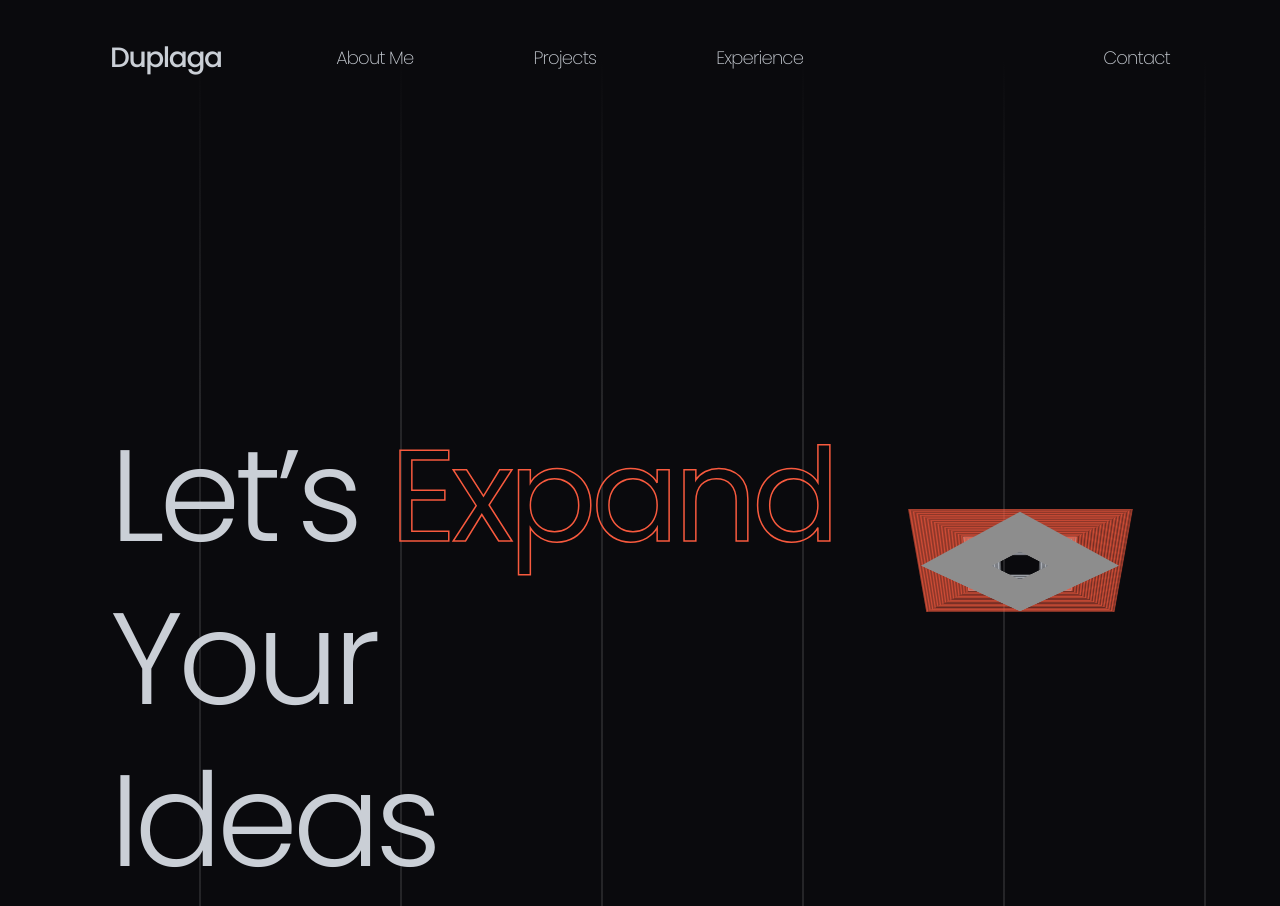
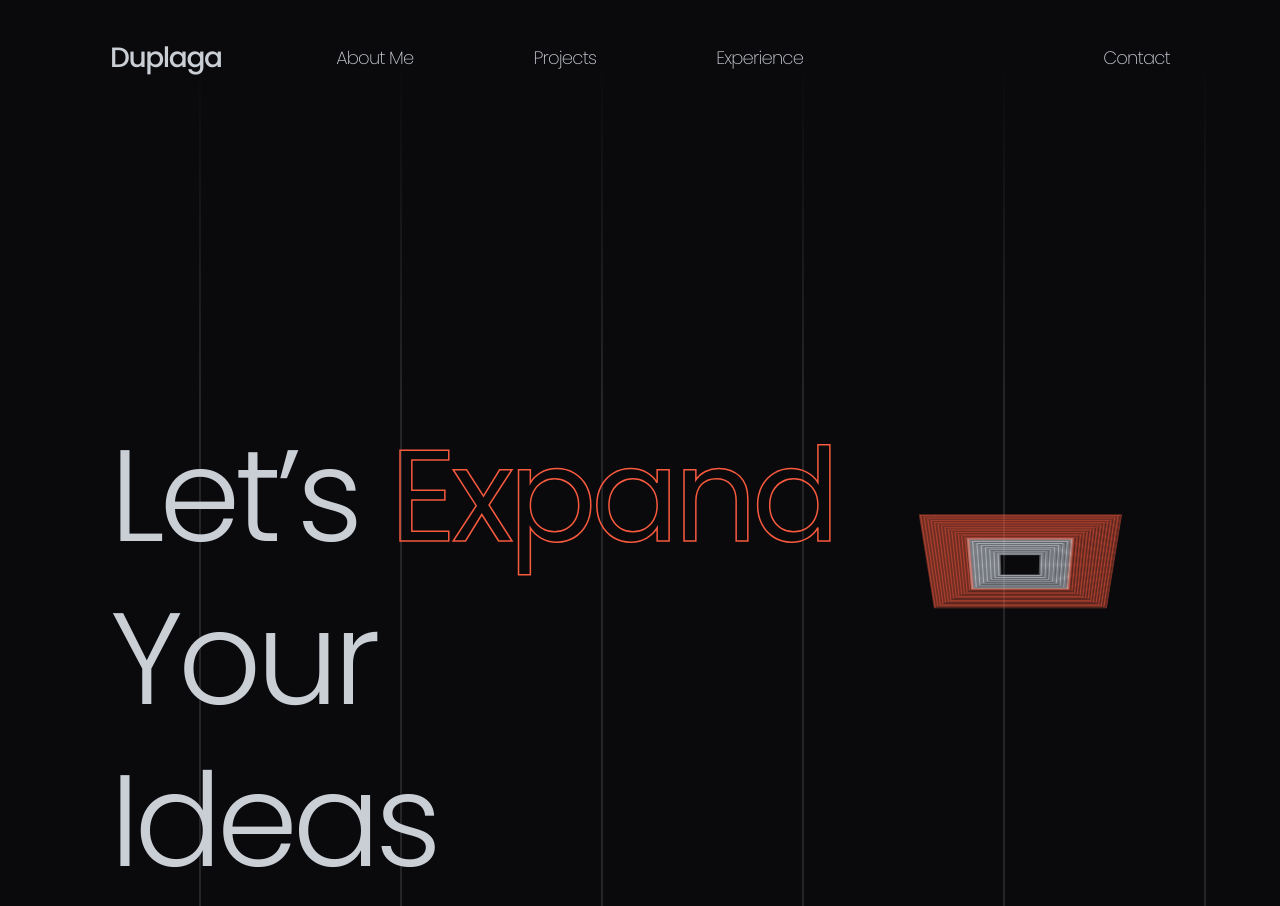
Before and after one commit to PawelDuplaga/3d-test, a Next.js app: page / in a window 1280 px wide. Shown: the top 906 px of the page. Built offline with nearby package versions, Linux system fonts and the light colour scheme.

Commit message:
code cleanup

```diff
--- a/src/components/Hero/Hero.tsx
+++ b/src/components/Hero/Hero.tsx
@@ -1,55 +1,26 @@
 'use client'
 
-import { useEffect, useMemo, useRef, useState } from 'react';
+import { useState } from 'react';
 import styles from './styles.module.scss';
 import ThreeThing from '../ThreeThing';
 
 
 const Hero = () => {
-  // console.log("RERENDER")
+
 
   const [isExpanded, setIsExpanded] = useState(false);
   const [isAnimated, setIsAnimated] = useState(false);
-  const [dragDiff, setDragDiff] = useState(0);
-  const [startDragXCordinate, setStartDragXCordinat] = useState<number>()
-  const fontElemRef = useRef<HTMLDivElement>(null);
 
-
-
-  useEffect(() => {
-    // console.log(fontElemRef)
-    // const targetElement = fontElemRef.current;
-    // if (targetElement) {
-    //   const elementRect = targetElement.getBoundingClientRect();
-    //   const elementX = elementRect.left + elementRect.width / 2;
-    //   const elementY = elementRect.top + elementRect.height / 2;
-
-    //   console.log('Element Coordinates:', { x: elementX, y: elementY });
-    //   setFontElemXCordinate(elementX)
-    // }
-  },[])
-
-  const handleDragStart = (e : any) => {
-    setStartDragXCordinat(e.clientX);
-
+  const onMouseLeave = () => {
+    setIsExpanded(false);
+    setIsAnimated(false);
   }
 
-  const handleDragEnd = (e : any) => {
-    if (startDragXCordinate) {
-      const newDragOffset = e.clientX;
-      setDragDiff(-(startDragXCordinate - newDragOffset));
-      console.log(startDragXCordinate - newDragOffset)
-    }
+  const onMouseEnter = () => {
+    setIsExpanded(true)
+    setIsAnimated(true)
   }
 
-
-  const handleDrag = (e : any) => {
-    // if (startDragXCordinate) {
-    //   const newDragOffset = e.clientX;
-    //   setDragDiff(-(startDragXCordinate - newDragOffset));
-    //   console.log(startDragXCordinate - newDragOffset)
-    // }
-  };
 
   return (
 		<div className={styles.heroContainer}>
@@ -58,18 +29,10 @@ const Hero = () => {
           Let’s{" "}
           <span
             className={styles.expandWord}
-            onMouseEnter={() => setIsExpanded((current) => !current)}
-            onMouseLeave={() => setIsExpanded((current) => !current)}
+            onMouseEnter={onMouseEnter}
+            onMouseLeave={onMouseLeave}
             onClick={() => setIsAnimated((current) => !current)}
           >
-            <div
-              draggable
-              ref={fontElemRef}
-              className={styles.draggableMask}
-              onDragStart={handleDragStart}
-              onDragEnd={handleDragEnd}
-              onDrag={handleDrag}
-            ></div>
             Expand
           </span>
           <br/>
@@ -79,6 +42,7 @@ const Hero = () => {
       <div className={styles.magicElement}>
         <ThreeThing expanded={isExpanded} animated={isAnimated} range1={400} range2={400}/>
       </div>
+
 		</div>
   );
 };
--- a/src/components/ThreeThing/SmallBox/SmallerBoxes.tsx
+++ b/src/components/ThreeThing/SmallBox/SmallerBoxes.tsx
@@ -27,15 +27,26 @@ type AnimatedElementProps = {
 };
 
 
-const generateSpinAnimation = (translateZ: string) => keyframes`
+const generateSpinAnimation = (translateZ: string, color: string) => keyframes`
   0% {
+    border: ${color};
     transform: ${translateZ} rotate(0deg);
+    animation-timing-function: linear;
   }
-  // 50% {
-  //   transform: ${translateZ} rotate(180deg) scale(0.7);
-  // }
+  20% {
+    border: 1px solid #cacfd6c7;
+    transform: ${translateZ} rotate(72deg);
+    animation-timing-function: linear;
+  }
+  40% {
+    border: ${color};
+    transform: ${translateZ} rotate(144deg);
+    animation-timing-function: linear;
+  }
   100% {
+    border: ${color};
     transform: ${translateZ} rotate(360deg);
+    animation-timing-function: easy-out;
   }
 `;
 
@@ -43,11 +54,12 @@ const generateSpinAnimation = (translateZ: string) => keyframes`
 // Define the styled component outside of the component function
 const AnimatedElement = styled.div<AnimatedElementProps>`
   ${({ translateZ, animated, color, sizeMin, sizeIndexMultiplier, transitionDelayIndexSub, delay, index }) => css`
-    transform: ${translateZ};
-    animation: ${animated ? generateSpinAnimation(translateZ): "NONE"} 2s ease-in-out infinite ${index/delay}s;
+    // transform: ${translateZ};
+    animation: ${animated ? generateSpinAnimation(translateZ, color): "none"} 2s ease-out infinite ${index/delay}s;
+    animation-direction: alternate;
     position: absolute;
     border: ${color};
-    transition: all 0.3s ease-in-out ${index/transitionDelayIndexSub}s;
+    // transition: all 0.3s ease-in-out ${index/transitionDelayIndexSub}s;
     width: ${index*sizeIndexMultiplier + sizeMin}px;
     height: ${index*sizeIndexMultiplier + sizeMin}px;
   `}
--- a/src/components/ThreeThing/ThreeThing.tsx
+++ b/src/components/ThreeThing/ThreeThing.tsx
@@ -38,11 +38,12 @@ const ThreeThing = ({expanded, transform, animated = false, range2 = 400}: TProp
       <SmallerBoxes
         expanded={expanded}
         animated={animated}
-        count={44}
+        count={40}
         color='1px solid #cacfd65e'
         sizeMin={40}
+        transitionDelayIndexSub={50}
         sizeIndexMultiplier={1.6}
-        rangeTranslateZ={400}
+        rangeTranslateZ={340}
         overallDeg={180}
      /> )
   }, [expanded, animated])
@@ -52,12 +53,13 @@ const ThreeThing = ({expanded, transform, animated = false, range2 = 400}: TProp
       <SmallerBoxes
         expanded={expanded}
         animated={animated}
-        count={44}
+        count={40}
         color='1px solid #cacfd65e'
         sizeMin={40}
         sizeIndexMultiplier={1.6}
-        rangeTranslateZ={-400}
-        overallDeg={-180}
+        transitionDelayIndexSub={50}
+        rangeTranslateZ={-340}
+        overallDeg={180}
         indexStart={1}
      /> )
   }, [expanded, animated])
@@ -66,12 +68,12 @@ const ThreeThing = ({expanded, transform, animated = false, range2 = 400}: TProp
     return (
       <SmallerBoxes
         expanded={expanded}
-        count={36}
-        color='2px solid #f85a3e5b'
+        count={30}
+        color='2px solid #f85a3e3f'
         sizeMin={100}
         sizeIndexMultiplier={3}
         transitionDelayIndexSub={200}
-        rangeTranslateZ={400}
+        rangeTranslateZ={340}
         overallDeg={180}
       /> )
   }, [expanded])
@@ -80,12 +82,12 @@ const ThreeThing = ({expanded, transform, animated = false, range2 = 400}: TProp
     return (
       <SmallerBoxes
         expanded={expanded}
-        count={36}
-        color='2px solid #f85a3e5b'
+        count={30}
+        color='2px solid #f85a3e3f'
         sizeMin={100}
         sizeIndexMultiplier={3}
         transitionDelayIndexSub={200}
-        rangeTranslateZ={-400}
+        rangeTranslateZ={-340}
         overallDeg={-180}
         indexStart={1}
       /> )
@@ -104,7 +106,7 @@ const ThreeThing = ({expanded, transform, animated = false, range2 = 400}: TProp
           {smallBoxesFront}
           {bigBoxesBack}
           {bigBoxesFront}
-          <div className={`${styles.smallBoxMask} ${smallBoxMaskAnim}`}></div>
+          {/* <div className={`${styles.smallBoxMask} ${smallBoxMaskAnim}`}></div> */}
       </div>
     </div>
   );
```
